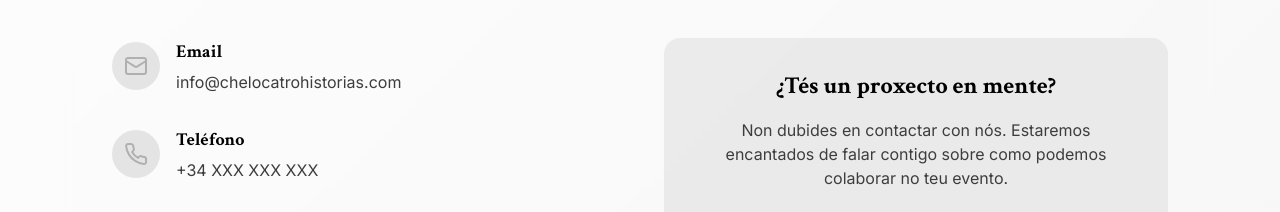
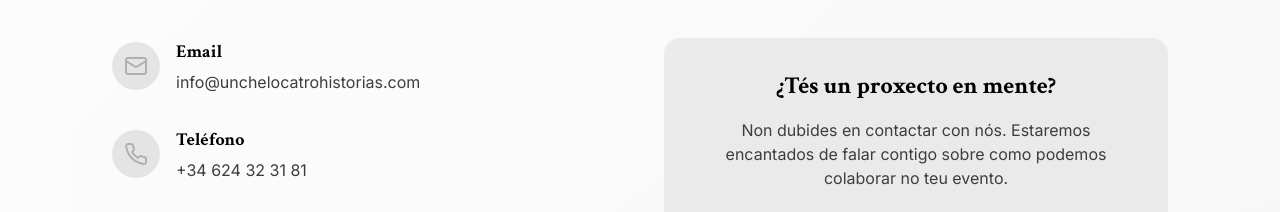
Before and after one commit to ruralhackers/un-chelo-catro-historias, a React (Vite) app: page / in a window 1280 px wide. Shown: the part 6517-6729 px from the top of the page. Built offline with nearby package versions, Linux system fonts and the light colour scheme; a web font is replaced by a local one.

Commit message:
Update contact information in Contact component; change email and phone number for accuracy.

```diff
--- a/src/components/Contact.tsx
+++ b/src/components/Contact.tsx
@@ -71,7 +71,7 @@ const Contact: React.FC = () => {
                 </div>
                 <div>
                   <h3 className="text-lg font-serif font-bold text-negro mb-1">{t.contact.contactInfo.email}</h3>
-                  <p className="font-sans text-mine-shaft">info@chelocatrohistorias.com</p>
+                  <a className="font-sans text-mine-shaft" href="mailto:info@unchelocatrohistorias.com">info@unchelocatrohistorias.com</a>
                 </div>
               </div>
 
@@ -81,7 +81,7 @@ const Contact: React.FC = () => {
                 </div>
                 <div>
                   <h3 className="text-lg font-serif font-bold text-negro mb-1">{t.contact.contactInfo.phone}</h3>
-                  <p className="font-sans text-mine-shaft">+34 XXX XXX XXX</p>
+                  <p className="font-sans text-mine-shaft">+34 624 32 31 81</p>
                 </div>
               </div>
 
```
